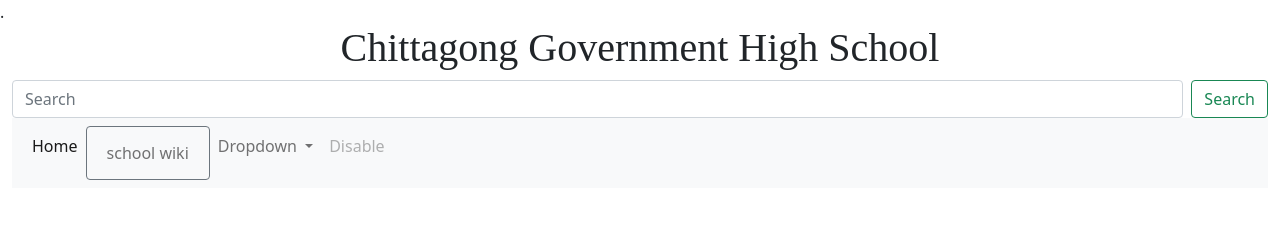
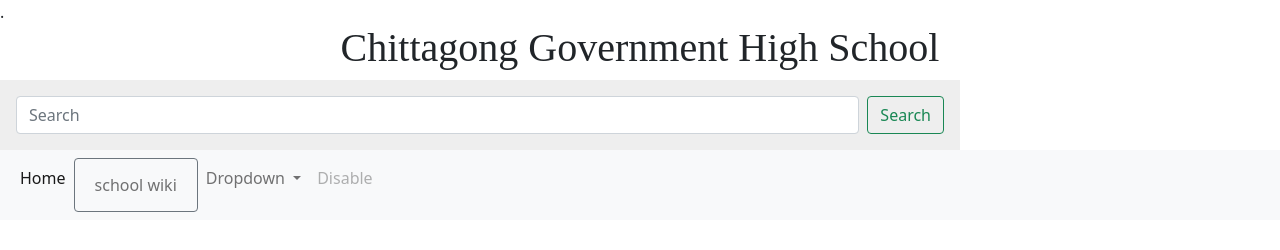
Before and after one commit to Ridwan463/school-web, a plain HTML site: page index .html in a window 1280 px wide. Drawn offline with nearby package versions, Linux system fonts and the light colour scheme.

Commit message:
see the message

```diff
--- a/index.html
+++ b/index .html
@@ -8,19 +8,23 @@
   <script src="https://cdn.jsdelivr.net/npm/bootstrap@5.1.3/dist/js/bootstrap.bundle.min.js"></script>
   <link rel="stylesheet" href="
   web.css">
-
+  <link rel="icon" href="./IMG-20220427-WA0001.jpg" type="image/icon type">
 </head>
 <body>
-  <div class="container-fluid">
 <h1><div class="head">
         Chittagong Government High School
     </div>
-</h1>
+</h1><div class=""><div class="w-75 p-3 " style="background-color: #eee; " ><!--
+to set width of search bar
+you can change in class w-25 or 50,75,100. try it
+-->
   <form class="d-flex">
         <input class="form-control me-2" type="search" placeholder="Search" aria-label="Search">
         <button class="btn btn-outline-success" type="submit">Search</button>
       </form>
+      </div></div>
 <nav class="navbar navbar-expand-lg navbar-light bg-light">
+
   <div class="container-fluid">
 
     <button class="navbar-toggler" type="button" data-bs-toggle="collapse" data-bs-target="#navbarSupportedContent" aria-controls="navbarSupportedContent" aria-expanded="false" aria-label="Toggle navigation">
@@ -56,7 +60,6 @@
     </div>
   </div>
 </nav>
-  </div>
 
 </body>
 </html>
```
